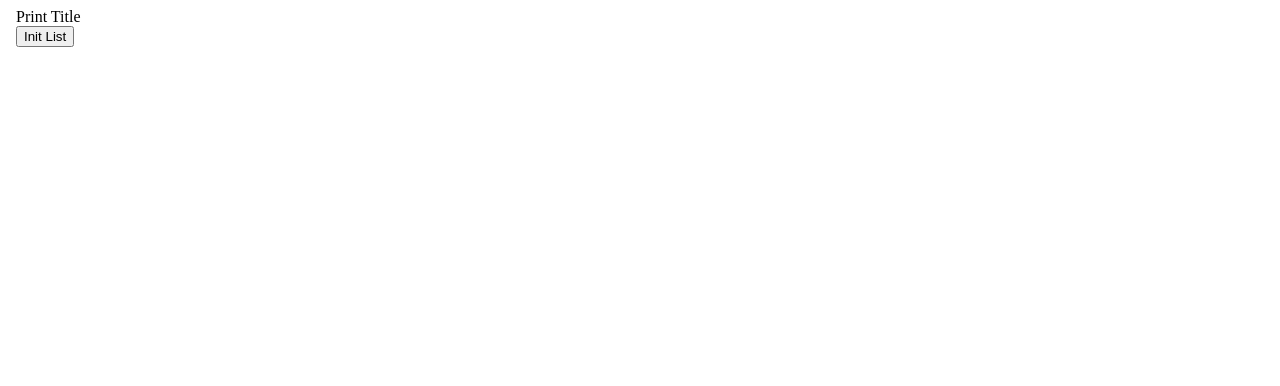
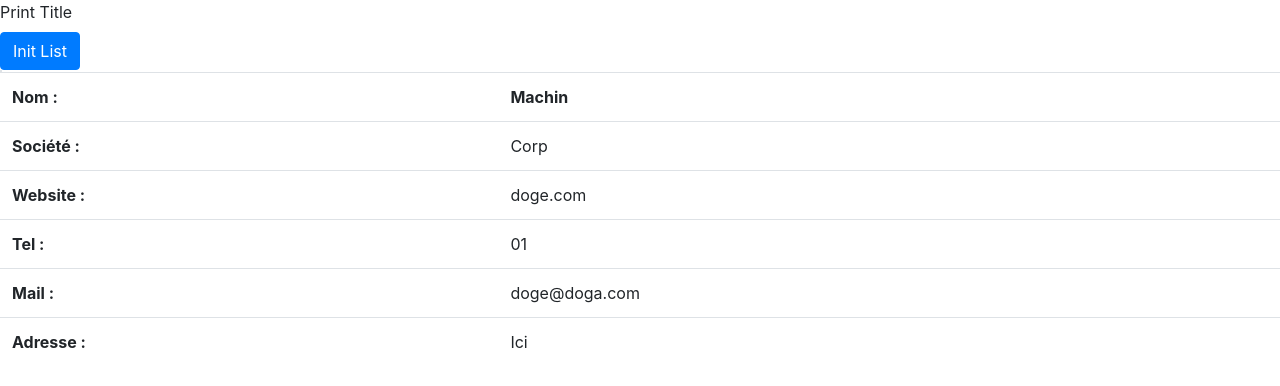
Before and after one commit to Kingdo7/Entreprise, an Angular app: page /individu in a window 1280 px wide. Shown: the top 386 px of the page. Built offline with nearby package versions, Linux system fonts and the light colour scheme.

Commit message:
Lien et composant pour info sur les individus

```diff
--- a/angular.json
+++ b/angular.json
@@ -19,12 +19,10 @@
             "polyfills": "src/polyfills.ts",
             "tsConfig": "tsconfig.app.json",
             "aot": true,
-            "assets": [
-              "src/favicon.ico",
-              "src/assets"
-            ],
+            "assets": ["src/favicon.ico", "src/assets"],
             "styles": [
-              "src/styles.css"
+              "src/styles.css",
+              "node_modules/bootstrap/dist/css/bootstrap.min.css"
             ],
             "scripts": []
           },
@@ -83,13 +81,8 @@
             "polyfills": "src/polyfills.ts",
             "tsConfig": "tsconfig.spec.json",
             "karmaConfig": "karma.conf.js",
-            "assets": [
-              "src/favicon.ico",
-              "src/assets"
-            ],
-            "styles": [
-              "src/styles.css"
-            ],
+            "assets": ["src/favicon.ico", "src/assets"],
+            "styles": ["src/styles.css"],
             "scripts": []
           }
         },
@@ -101,9 +94,7 @@
               "tsconfig.spec.json",
               "e2e/tsconfig.json"
             ],
-            "exclude": [
-              "**/node_modules/**"
-            ]
+            "exclude": ["**/node_modules/**"]
           }
         },
         "e2e": {
@@ -119,6 +110,7 @@
           }
         }
       }
-    }},
+    }
+  },
   "defaultProject": "ProjetA"
 }
--- a/package.json
+++ b/package.json
@@ -19,6 +19,7 @@
     "@angular/platform-browser": "~9.1.3",
     "@angular/platform-browser-dynamic": "~9.1.3",
     "@angular/router": "~9.1.3",
+    "bootstrap": "^4.4.1",
     "rxjs": "~6.5.4",
     "tslib": "^1.10.0",
     "zone.js": "~0.10.2"
--- a/src/app/app.component.html
+++ b/src/app/app.component.html
@@ -7,9 +7,23 @@
   <body>
     <label>Print Title</label>
     <br />
-    <button (click)="ExecuteWs()">Init List</button>
-    <div>
-      <p *ngFor="let post of posts">Element : {{ post.name }}</p>
-    </div>
+
+    <button type="button" class="btn btn-primary" (click)="ExecuteWs()">
+      Init List
+    </button>
+
+    <table class="table-bordered">
+      <tbody>
+        <tr *ngFor="let post of posts">
+          <td>
+            <a [routerLink]="['/individu']">{{ post.name }}</a>
+          </td>
+        </tr>
+        <tr>
+          <router-outlet></router-outlet>
+        </tr>
+      </tbody>
+    </table>
+    <router-outlet></router-outlet>
   </body>
 </html>
--- a/src/app/app.component.ts
+++ b/src/app/app.component.ts
@@ -13,8 +13,6 @@ export class AppComponent {
 
   constructor(private webService: WebServiceService) {}
 
-  ngOnInit() {}
-
   ExecuteWs() {
     this.webService.getPosts().subscribe((data) => {
       this.posts = data;
--- a/src/app/app.module.ts
+++ b/src/app/app.module.ts
@@ -4,10 +4,12 @@ import { HttpClientModule } from '@angular/common/http';
 
 import { AppComponent } from './app.component';
 import { WebServiceService } from './web-service.service';
+import { IndividuComponent } from './individu/individu.component';
+import { ROUTING } from './app.rooting';
 
 @NgModule({
-  declarations: [AppComponent],
-  imports: [BrowserModule, HttpClientModule],
+  declarations: [AppComponent, IndividuComponent],
+  imports: [BrowserModule, HttpClientModule, ROUTING],
   providers: [WebServiceService],
   bootstrap: [AppComponent],
 })
--- /dev/null
+++ b/src/app/app.rooting.ts
@@ -0,0 +1,8 @@
+import { RouterModule, Routes } from '@angular/router';
+import { IndividuComponent } from './individu/individu.component';
+
+const APP_ROUTING: Routes = [
+  { path: 'individu', component: IndividuComponent },
+];
+
+export const ROUTING = RouterModule.forRoot(APP_ROUTING);
--- /dev/null
+++ b/src/app/individu/individu.component.html
@@ -0,0 +1,50 @@
+<table class="table">
+  <tr>
+    <td class="font-weight-bold">
+      Nom :
+    </td>
+    <td class="font-weight-bold">
+      {{ nom }}
+    </td>
+  </tr>
+  <tr>
+    <td class="font-weight-bold">
+      Société :
+    </td>
+    <td>
+      {{ societe }}
+    </td>
+  </tr>
+  <tr>
+    <td class="font-weight-bold">
+      Website :
+    </td>
+    <td>
+      {{ site }}
+    </td>
+  </tr>
+  <tr>
+    <td class="font-weight-bold">
+      Tel :
+    </td>
+    <td>
+      {{ tel }}
+    </td>
+  </tr>
+  <tr>
+    <td class="font-weight-bold">
+      Mail :
+    </td>
+    <td>
+      {{ email }}
+    </td>
+  </tr>
+  <tr>
+    <td class="font-weight-bold">
+      Adresse :
+    </td>
+    <td>
+      {{ adresse }}
+    </td>
+  </tr>
+</table>
--- /dev/null
+++ b/src/app/individu/individu.component.ts
@@ -0,0 +1,40 @@
+import { Component } from '@angular/core';
+
+@Component({
+  selector: 'app-individu',
+  templateUrl: './individu.component.html',
+  styleUrls: ['./individu.component.css'],
+})
+export class IndividuComponent {
+  createNewIndividu() {}
+
+  id = 0;
+  nom = 'Machin';
+  societe = 'Corp';
+  site = 'doge.com';
+  tel = '01';
+  email = 'doge@doga.com';
+  adresse = 'Ici';
+
+  // "id": 1,
+  // "name": "Leanne Graham",
+  // "username": "Bret",
+  // "email": "Sincere@april.biz",
+  // "address": {
+  //   "street": "Kulas Light",
+  //   "suite": "Apt. 556",
+  //   "city": "Gwenborough",
+  //   "zipcode": "92998-3874",
+  //   "geo": {
+  //     "lat": "-37.3159",
+  //     "lng": "81.1496"
+  //   }
+  // },
+  // "phone": "1-770-736-8031 x56442",
+  // "website": "hildegard.org",
+  // "company": {
+  //   "name": "Romaguera-Crona",
+  //   "catchPhrase": "Multi-layered client-server neural-net",
+  //   "bs": "harness real-time e-markets"
+  // }
+}
```
Also changed, not shown: src/app/individu/individu.component.css (added), 2 other files (tests, documents, lock files or other folders).
